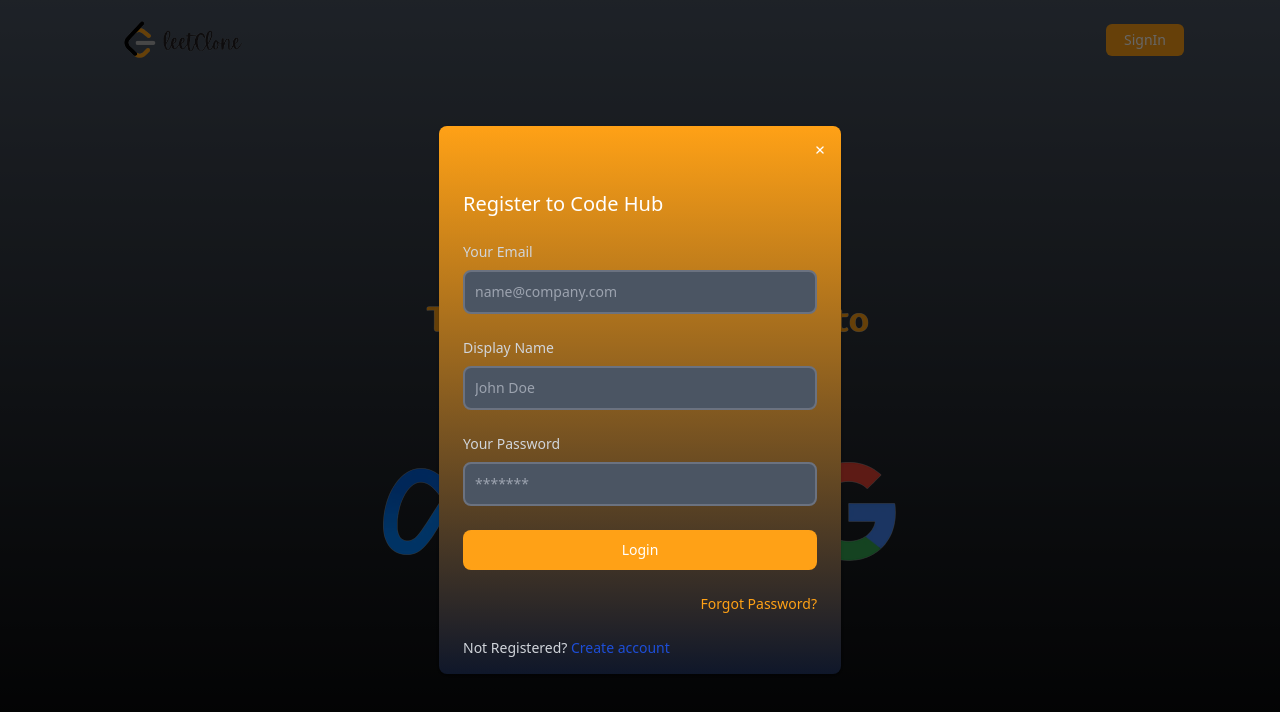
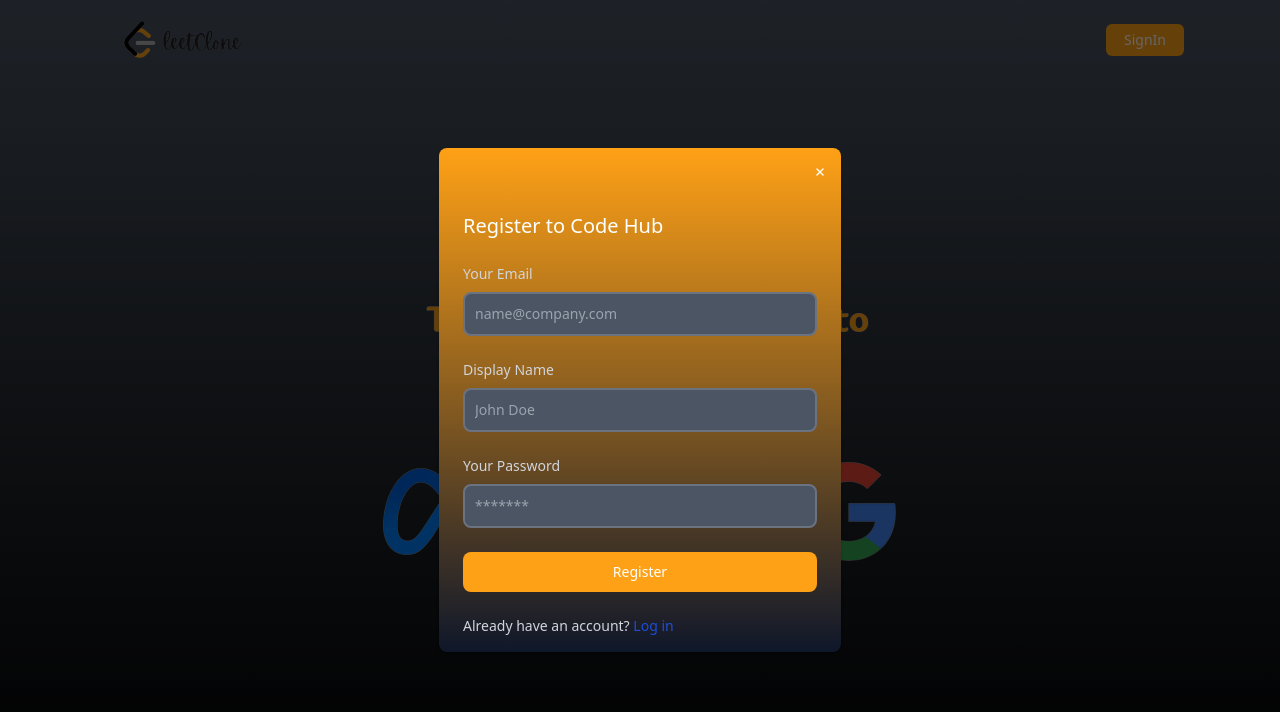
Before and after one commit to snehel80/codehub, a Next.js app: page /auth in a window 1280 px wide. Shown: the top 712 px of the page. Built offline with nearby package versions, Linux system fonts and the light colour scheme.

Commit message:
Signup updated

```diff
--- a/src/components/modals/Signup.tsx
+++ b/src/components/modals/Signup.tsx
@@ -47,17 +47,13 @@ const Signup: React.FC<SignupProps> = () => {
                 text-sm px-5 py-2.5 text-center bg-brand-orange hover:bg-brand-orange-s
             '
             >
-                Login
+                Register
             </button>
-            <button className='flex w-full justify-end' >
-                <a href='#' className='text-sm block text-brand-orange hover:underline w-full text-right'>
-                    Forgot Password?
-                </a>
-            </button>
+
             <div className='text-sm font-medium text-gray-300'>
-                Not Registered?{" "}
+                Already have an account?{" "}
                 <a href='#' className='text-blue-700 hover:underline'>
-                    Create account
+                    Log in
                 </a>
             </div>
         </form>
```
